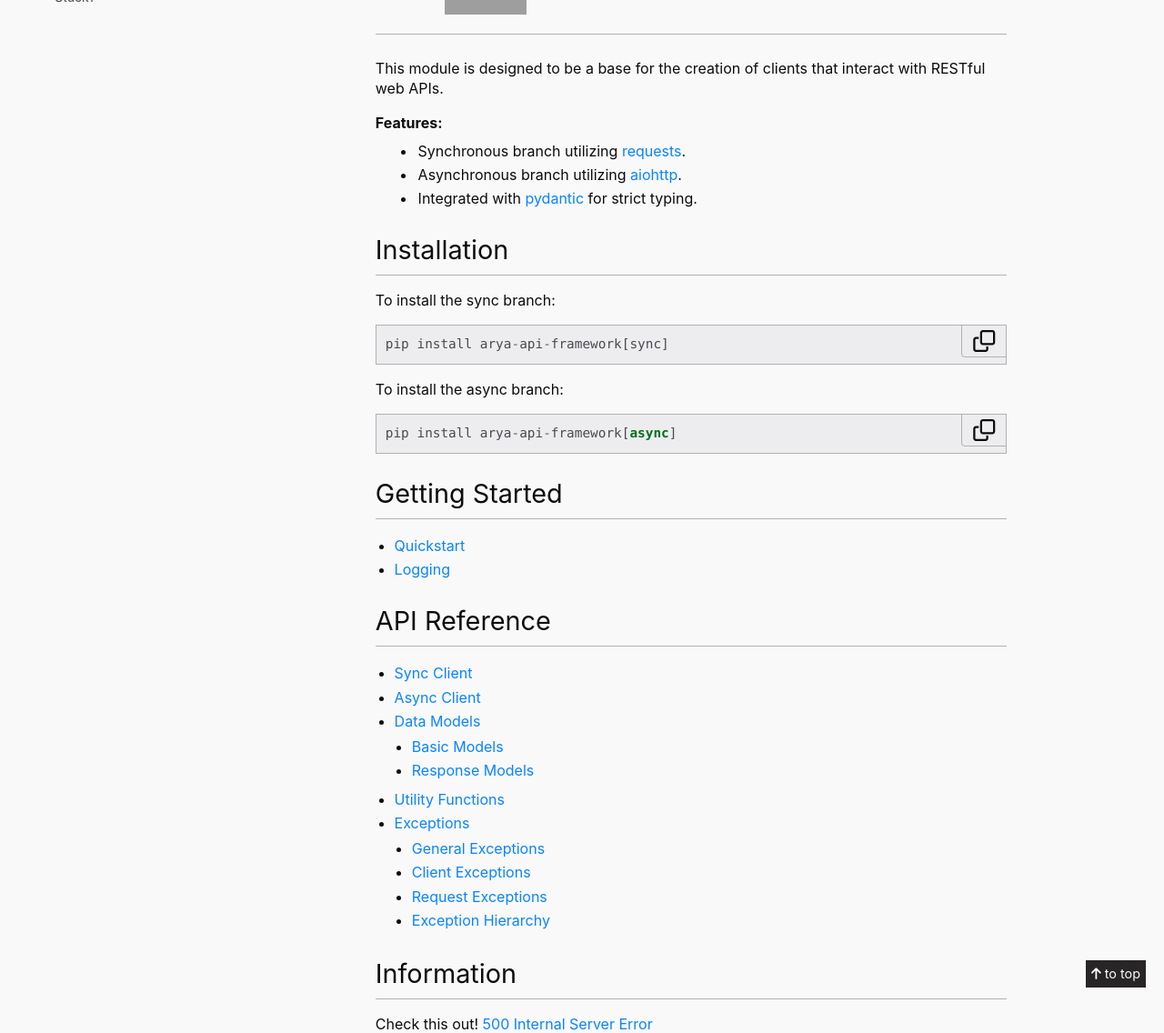
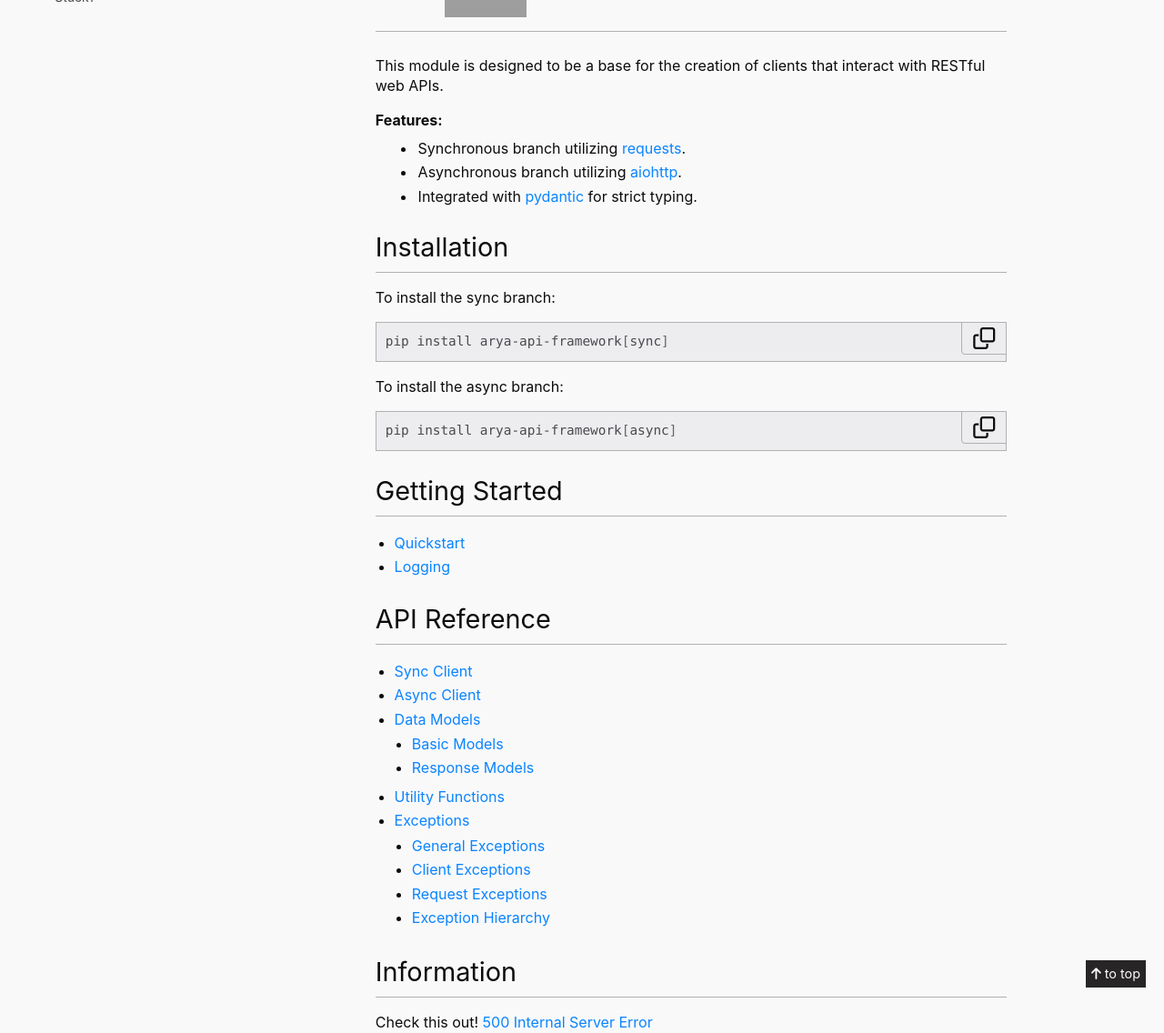
Before and after one commit to Aryathel/ApiFramework, a Sphinx documentation site: the page built from docs/source/index.rst, in a window 1280 px wide and 1400 px high, scrolled down 1112 px, cut to the strip 264-1400 px from the top of the window. Shown: the whole strip at 91% size. Built offline with Sphinx 7.4.7, drawn with Linux system fonts in a browser that asks for light colours; nearby versions of some CDN libraries; grey boxes are pictures that could not be loaded.

Commit message:
v0.1.8: Documentation update

```diff
--- a/docs/source/index.rst
+++ b/docs/source/index.rst
@@ -94,13 +94,13 @@ Installation
 
 To install the sync branch:
 
-.. code-block::
+.. code-block:: sh
 
    pip install arya-api-framework[sync]
 
 To install the async branch:
 
-.. code-block::
+.. code-block:: sh
 
    pip install arya-api-framework[async]
 
--- a/docs/source/static/style.css
+++ b/docs/source/static/style.css
@@ -573,6 +573,7 @@ p {
     height: 20px;
     margin: 0;
     display: inline-block;
+    vertical-align: middle;
 }
 
 /* modal stuff */
```
